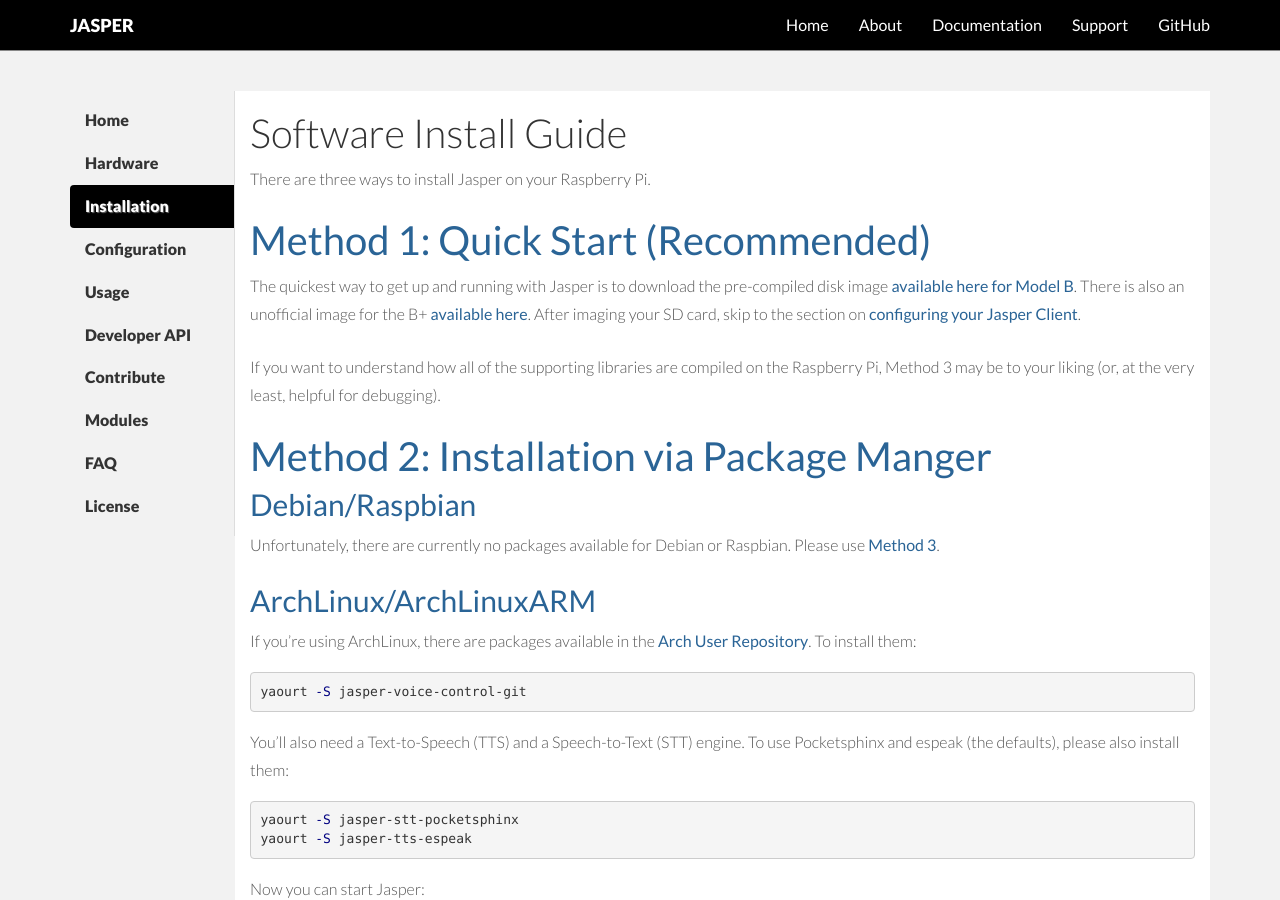
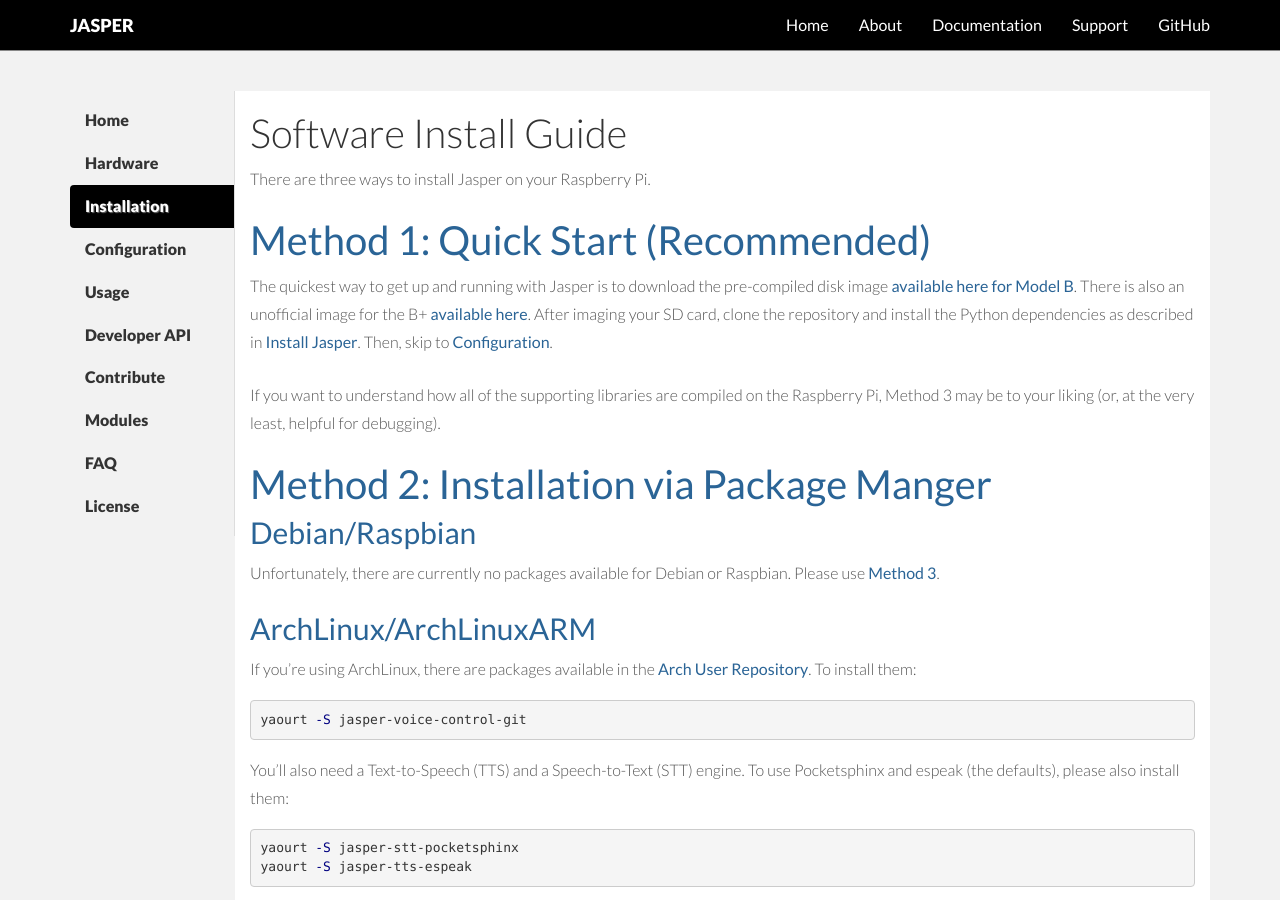
Before and after one commit to jasperproject/jasperproject.github.io, a Jekyll site: the page built from documentation/installation/index.md, in a window 1280 px wide and 900 px high. Built offline with Jekyll 4.4.1, drawn with Linux system fonts in a browser that asks for light colours; nearby versions of some CDN libraries.

Commit message:
updated method 1 next steps

```diff
--- a/documentation/installation/index.md
+++ b/documentation/installation/index.md
@@ -12,7 +12,7 @@
 
 <h1 class="linked" id='quick-start'><a href="#quick-start" title="Permalink to this headline">Method 1: Quick Start (Recommended)</a></h1>
 
-The quickest way to get up and running with Jasper is to download the pre-compiled disk image [available here for Model B](http://sourceforge.net/projects/jasperproject/files/jasper-disk-image.tar.gz/download). There is also an unofficial image for the B+ [available here](https://groups.google.com/forum/#!topic/jasper-support-forum/xHgonA-TZYw). After imaging your SD card, skip to the section on [configuring your Jasper Client](#configure-jasper).
+The quickest way to get up and running with Jasper is to download the pre-compiled disk image [available here for Model B](http://sourceforge.net/projects/jasperproject/files/jasper-disk-image.tar.gz/download). There is also an unofficial image for the B+ [available here](https://groups.google.com/forum/#!topic/jasper-support-forum/xHgonA-TZYw). After imaging your SD card, clone the repository and install the Python dependencies as described in [Install Jasper](#install-jasper). Then, skip to [Configuration](/documentation/configuration/).
 
 If you want to understand how all of the supporting libraries are compiled on the Raspberry Pi, Method 3 may be to your liking (or, at the very least, helpful for debugging).
 
```
